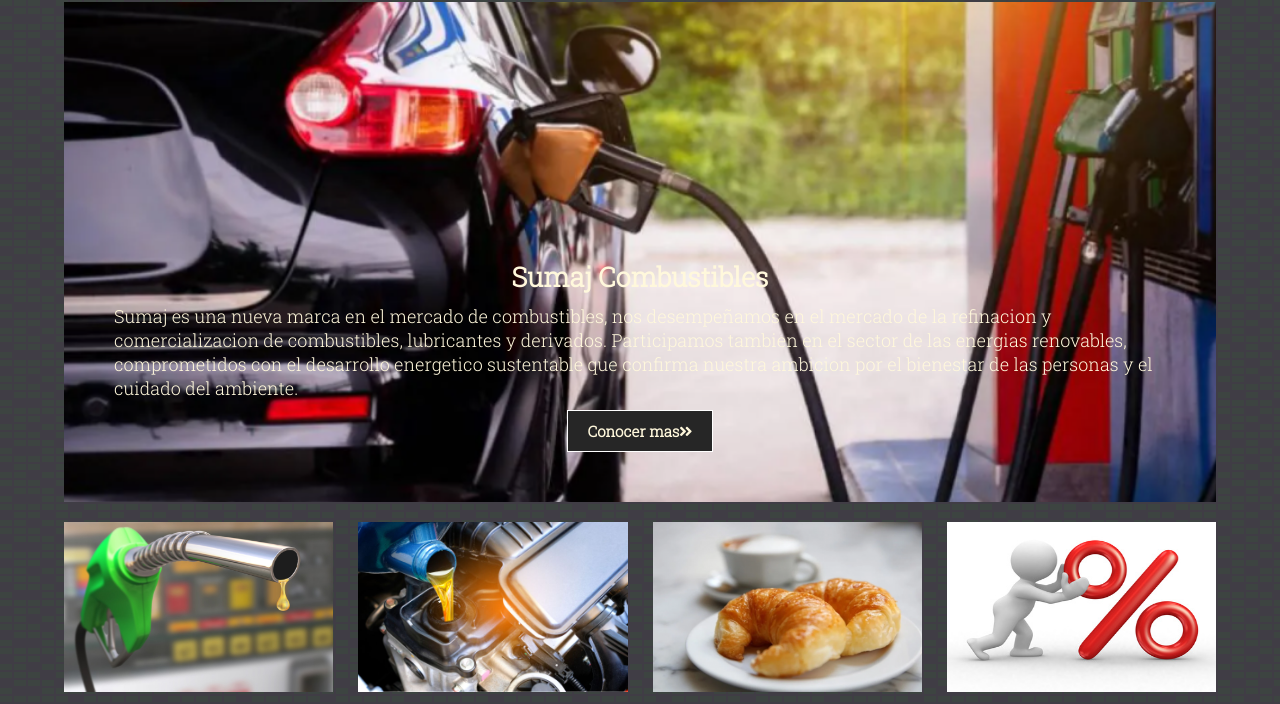
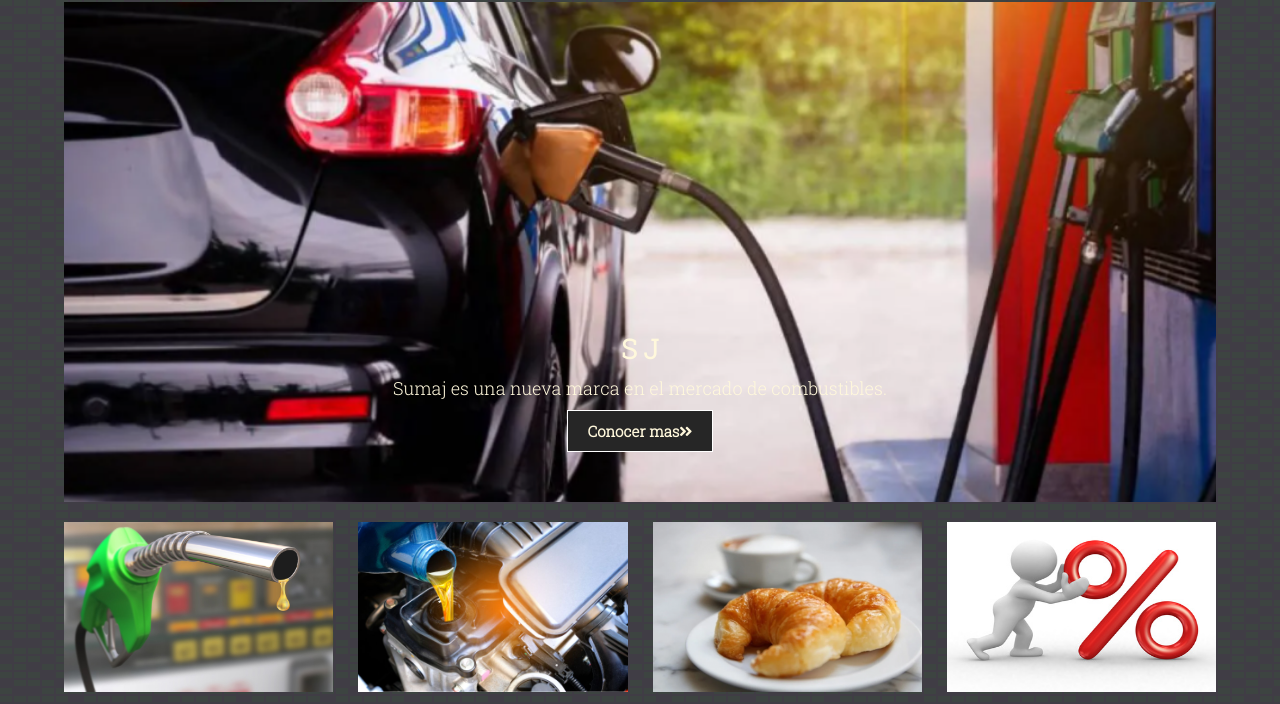
Before and after one commit to AlanCampos7/sumajcombustibles, a plain HTML site: page index.html in a window 1280 px wide. Shown: the part 80-784 px from the top of the page. Drawn offline with nearby package versions, Linux system fonts and the light colour scheme.

```diff
--- a/index.html
+++ b/index.html
@@ -52,10 +52,8 @@
         <hr>
         <!--Inicio-->
         <header class="inicio">
-            <h2>Sumaj Combustibles</h2>
-            <p>Sumaj es una nueva marca en el mercado de combustibles, nos desempeñamos en el mercado de la refinacion y comercializacion de combustibles, lubricantes y derivados.
-                Participamos tambien en el sector de las energias renovables, comprometidos con el desarrollo energetico sustentable que confirma nuestra ambicion
-                 por el bienestar de las personas y el cuidado del ambiente.</p>
+            <h2>S J</h2>
+            <p>Sumaj es una nueva marca en el mercado de combustibles.</p>
             <a href="#" class="btn">Conocer mas<i class="fas fa-angle-double-right"></i></a>
 
         </header>
```
